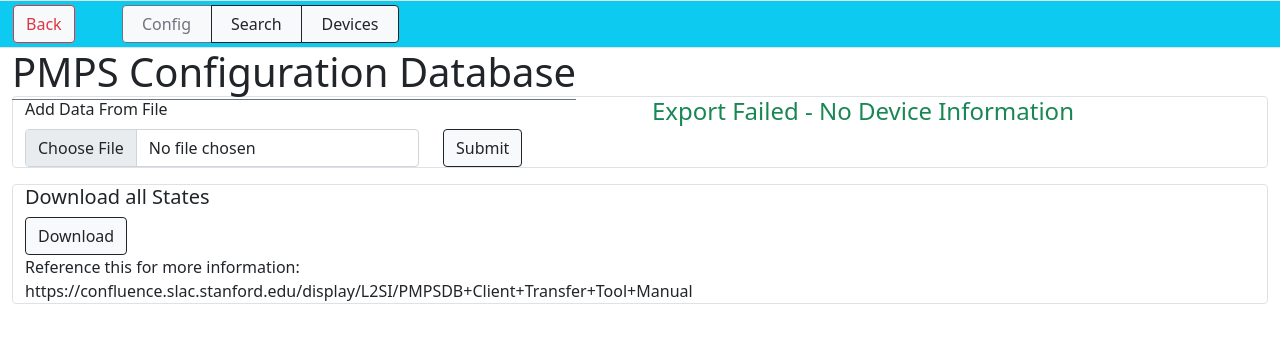
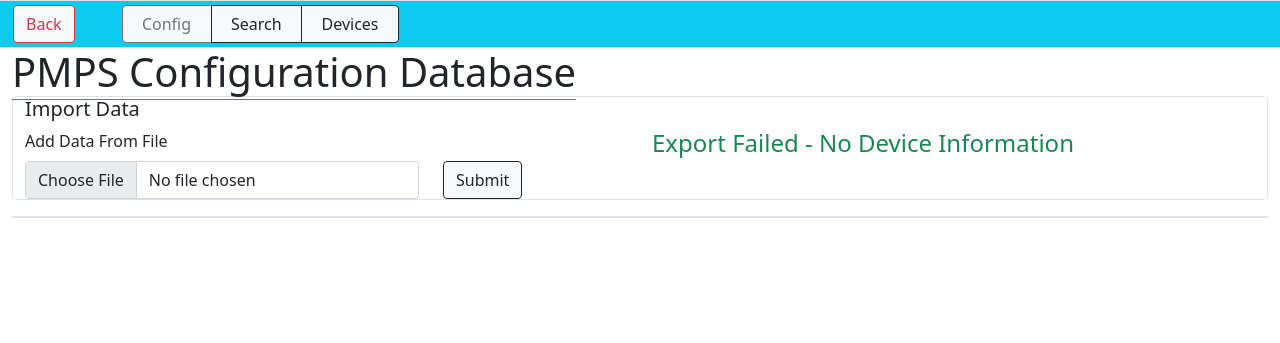
Before and after one commit to pcdshub/pmps-db, a Flask app: page /export_all/ in a window 1280 px wide. Shown: the top 343 px of the page. Run offline with Flask 3, Linux system fonts and the light colour scheme; data that the repository does not hold is empty.

Commit message:
export text cleanup

```diff
--- a/db_connector.py
+++ b/db_connector.py
@@ -280,7 +280,6 @@ def add_device():
         device_content["template"] = None
     devices = get_devices()
     devices.insert(0, ("NONE", "NONE"))
-    print(devices)
 
     """    exists = check_device(name)
     if exists:
@@ -292,8 +291,6 @@ def add_device():
         session.commit()
         dev_id = session.query(Devices.device_id).filter(Devices.name==name).one()
         if dev_template != "NONE":
-            print("We USED DEV TEMP ", dev_template)
-            print("look up results ", dev_id)
             session.close()
             add_template_states(dev_id=dev_id[0], dev_name=name, beamline=ag, dev_template=dev_template)
             return redirect(url_for('db_handler.device_states_display', device_id=dev_id[0]))
@@ -318,40 +315,25 @@ def add_template_states(dev_id=None, dev_name=None, beamline=None, dev_template=
     Uses a previously existing device ID as a template to generate similar states for the new device. Relies on supplied new device ID,
     device prefix name, and beamline to create new states
     """
-    #TODO: finish implementing this
     session = Session()
     states_info = get_states_by_device_id(device_id=dev_template)
     if not states_info:
         return None
     for state in states_info:
         new_name = dev_name + "-" + (state.name.split("-"))[1]
-        print(state.id, state.name, new_name)
         state.name = new_name
         state.beamline = beamline
-        print(state.id, state.name, new_name)
         #state_obj = States(name=new_name,beamline=beamline,nBeamClassRange=state.nBeamClassRange,neVRange=state.neVRange,nTran=state.nTran,nRate=state.nRate,ap_name=state.ap_name,ap_ygap=state.ap_ygap,ap_ycenter=state.ap_ycenter,ap_xgap=state.ap_xgap,ap_xcenter=state.ap_xcenter,damage_limit=state.damage_limit,pulse_energy=state.pulse_energy,notes=state.notes,special=state.special,reactive_temp=state.reactive_temp,reactive_pressure=state.reactive_pressure)
         session.execute(insert(States).values(name=new_name,beamline=beamline,nBeamClassRange=state.nBeamClassRange,neVRange=state.neVRange,nTran=state.nTran,nRate=state.nRate,ap_name=state.ap_name,ap_ygap=state.ap_ygap,ap_ycenter=state.ap_ycenter,ap_xgap=state.ap_xgap,ap_xcenter=state.ap_xcenter,damage_limit=state.damage_limit,pulse_energy=state.pulse_energy,notes=state.notes,special=state.special,reactive_temp=state.reactive_temp,reactive_pressure=state.reactive_pressure))
 
         session.commit()
         state_id = session.query(States.id).filter(States.name==new_name).one()
-        print("STATE ID FOR HIST", state_id)
 
         session.execute(insert(DeviceStates).values(device_id=dev_id, state_id=state_id[0]))
         session.commit()
-        #TODO: get state id
         session.execute(insert(History).values(state_id=state_id[0],name=new_name,beamline=beamline,nBeamClassRange=state.nBeamClassRange,neVRange=state.neVRange,nTran=state.nTran,nRate=state.nRate,ap_name=state.ap_name,ap_ygap=state.ap_ygap,ap_ycenter=state.ap_ycenter,ap_xgap=state.ap_xgap,ap_xcenter=state.ap_xcenter,damage_limit=state.damage_limit,pulse_energy=state.pulse_energy,notes=state.notes,special=state.special,reactive_temp=state.reactive_temp,reactive_pressure=state.reactive_pressure))
         session.commit()
     session.close()
-
-        #create state object with new device id/name info
-        #add state entry in
-        #edit each entry
-        #add device state link
-
-        #add history entry
-        #reuse state add functionality for import?
-
-
     return
 
 
@@ -526,7 +508,6 @@ def delete_state_db():
 
     dev_id = get_device_id_from_name(device_name)
 
-    #how to add device id param
     return redirect(url_for('db_handler.device_states_display', device_id=dev_id))
 
 
@@ -548,10 +529,6 @@ def delete_device_db():
         delete_all_dev_states(dev_id)
     delete_device(dev_id)
     return redirect(url_for('db_handler.search'))
-
-def get_device_state_from_state(state_id):
-
-    return
 
 def get_beamline(device_name):
     session = Session()
@@ -757,7 +734,6 @@ def handle_state(session, state_name, state):
     """
     #Swap dashes with None, clear out empty elements/strings in list
     state = ['' if sub == '-' else sub for sub in state]
-    #TODO: check if state name exists
     state_obj = create_state_object(state_name, state)
     nBC = state[3]
     neV = state[4]
--- a/templates/config.html
+++ b/templates/config.html
@@ -4,8 +4,9 @@
   <div class="container-fluid">
     <!-- File Selector for Data Import -->
     <div class="row border rounded mb-3">
+      <h5>Import Data</h5>
       <div class="col">
-        <form action="/populate/" method="post" enctype="multipart/form-data">
+        <form action="/populate/" method="post" enctype="multipart/form-data" id="exportForm">
           <label for="formFile" class="form-label">Add Data From File</label>
           <div class="row">
             <div class="col-md-8">
@@ -25,16 +26,9 @@
     </div>
     <div class="row border rounded">
       <!-- Export all State Data, Show Error Message If Needed -->
-      <div class="col-sm-3">
-        <h5>Download all States</h5>
-        <form action="/export_all/" method="get">
-          <button class="btn btn-light btn-outline-dark  rounded" name="export" type="submit">Download</button>
-        </form>
-        <text>Reference this for more information: https://confluence.slac.stanford.edu/display/L2SI/PMPSDB+Client+Transfer+Tool+Manual</text>
-      </div>
       {% if plcs %}
       <div class="col-3">
-        <h5>Export One PLC</h5>
+        <h5>Select One PLC to Download</h5>
         <form action="/export_plc/" method="post">
           <div class="input-group">
             <select name=plc_select class="form-select" name="export_plc" method="post" action="/">
@@ -42,9 +36,18 @@
                 <option value= "{{ plc }}" SELECTED>{{ plc }}</option>"
               {% endfor %}
             </select>
-            <button class="btn btn-light btn-outline-dark rounded" name="PLC" type="submit">Export</button>
+            <button type="submit" class="btn btn-light btn-outline-dark rounded"  name="PLC" >Export</button>
           </div>
         </form>
+      </div>
+      <div class="col-sm-5">
+        <h5>Next Steps</h5>
+        <text>
+          This makes the PLC from the database available to the pmpsdb client transfer tool, which will be used to upload the file to the PLC. </p>
+          PLEASE FOLLOW THE NEXT STEPS to download and activate the parameters on the PLC.</p>
+          Reference this confluence page for more information: <a href="https://confluence.slac.stanford.edu/display/L2SI/PMPSDB+Client+Transfer+Tool+Manual" class="external">PMPS Transfer Manual</a>
+        </text>
+
       </div>
       {% endif %}
     </div>
```
